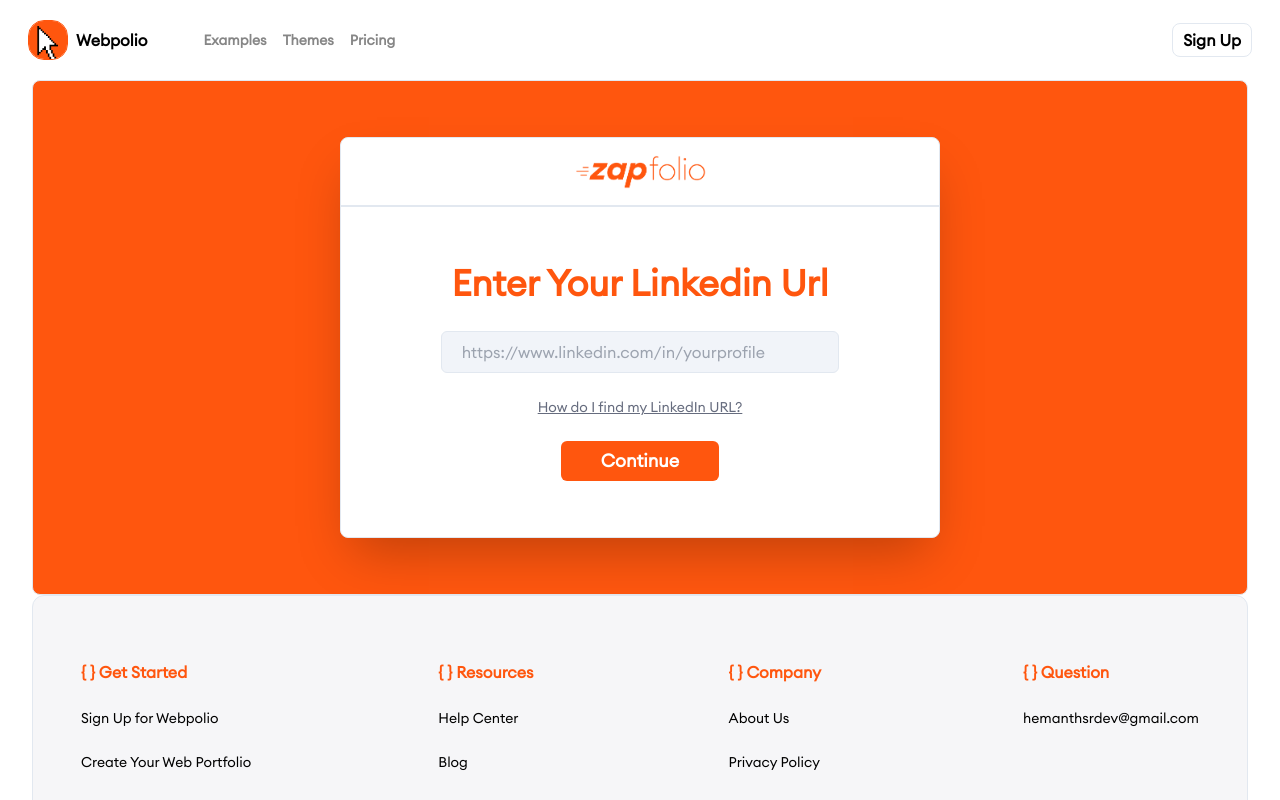
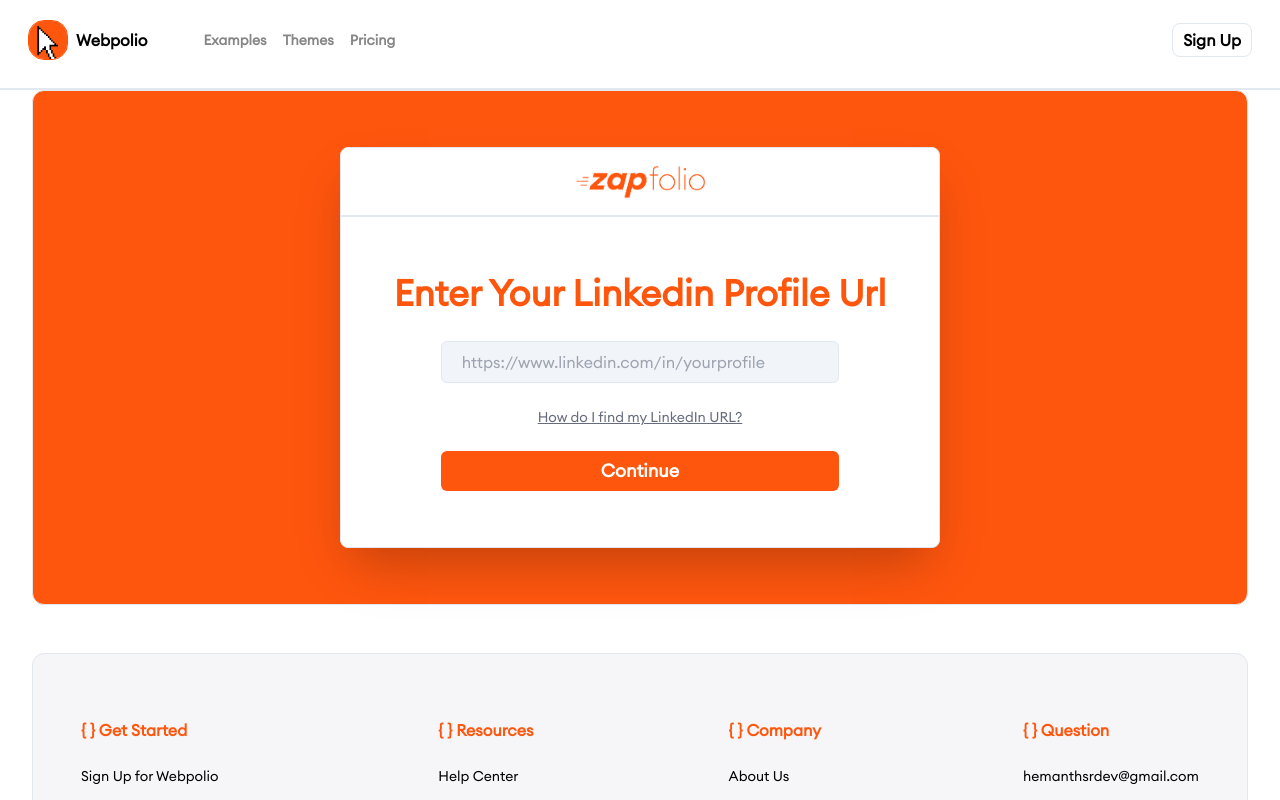
Before and after one commit to HEMANTH123SR/zapfolio, a Next.js app: page /linkedin-url in a window 1280 px wide. Shown: the top 800 px of the page. Built offline with nearby package versions, Linux system fonts and the light colour scheme; no server answers.

Commit message:
add responsiveness  on linkedin-url page

```diff
--- a/app/linkedin-url/page.tsx
+++ b/app/linkedin-url/page.tsx
@@ -4,19 +4,32 @@
     const user = await currentUser();
     console.log(user);
     return (
-        <main className="w-full px-8">
-            <div className="flex w-full justify-center rounded-lg border bg-[#FF560E] p-14">
-                <div className="flex pb-14 w-[600px] flex-col items-center border shadow-2xl   rounded-lg bg-white">
-                    <img src="/zapfolio-logo/2.png" className="w-1/4 py-4" />
-                    <div className="w-full border"></div>
+        <main className="mb-12 mt-2 flex w-full justify-center items-center h-[70vh] sm:h-auto sm:px-8 border-t-2">
+            <div className="flex w-full max-w-[1400px] justify-center   sm:rounded-xl sm:border sm:bg-[#FF560E] sm:pb-14 sm:pt-14">
+                <div className="flex w-full flex-col items-center rounded-lg bg-white pb-14 sm:w-11/12 sm:border sm:shadow-2xl md:w-[600px]">
+                    <img
+                        src="/zapfolio-logo/2.png"
+                        className="hidden w-1/4 py-4 sm:block"
+                    />
+                    <div className="w-full border hidden sm:block"></div>
                     <h1
-                        className={`mt-14 mb-7 text-4xl  text-[#FF560E] font-semibold`}
+                        className={`mb-7 mt-14 text-4xl mx-4  font-semibold text-[#FF560E] sm:text-4xl`}
                     >
-                        Enter Your Linkedin Url
+                        Enter Your Linkedin Profile Url
                     </h1>
-                    <input className="w-8/12 bg-[#F1F4F9] text-black px-5 p-2 border rounded-md" placeholder="https://www.linkedin.com/in/yourprofile" />
-                    <Link className="underline text-sm my-6 text-[#666C7E]" href={"/find-linkedin-url"} >How do I find my LinkedIn URL?</Link>
-                    <button className="bg-[#FF560E] rounded-md text-white text-lg px-10 font-semibold py-1.5">Continue</button>
+                    <input
+                        className="w-10/12 sm:w-8/12 rounded-md border bg-[#F1F4F9] p-2 px-5 text-black"
+                        placeholder="https://www.linkedin.com/in/yourprofile"
+                    />
+                    <Link
+                        className="my-6 text-sm text-[#666C7E] underline"
+                        href={"/find-linkedin-url"}
+                    >
+                        How do I find my LinkedIn URL?
+                    </Link>
+                    <button className="rounded-md bg-[#FF560E] w-10/12 sm:w-8/12  py-1.5 text-lg font-semibold text-white">
+                        Continue
+                    </button>
                 </div>
             </div>
         </main>
```
